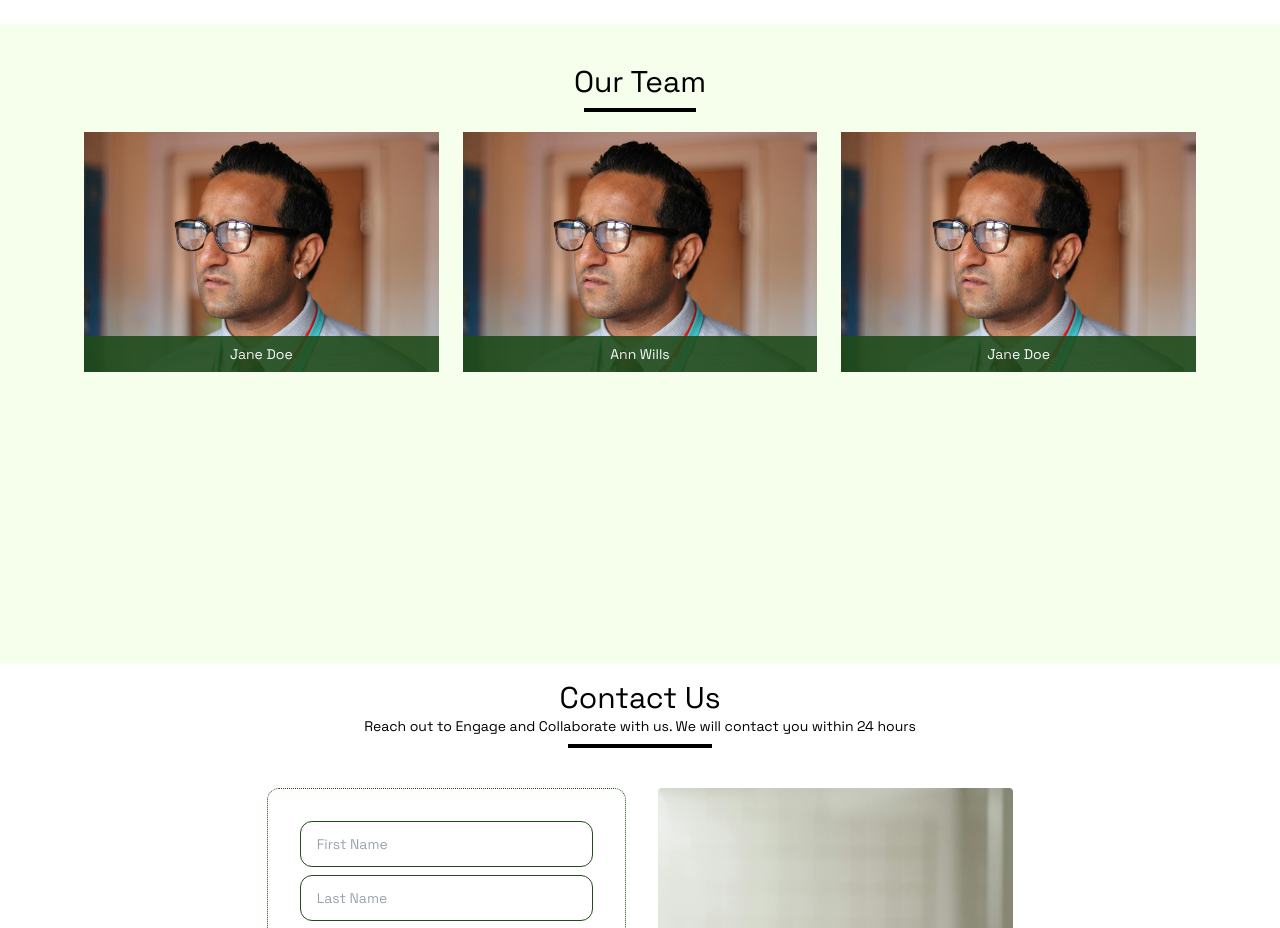
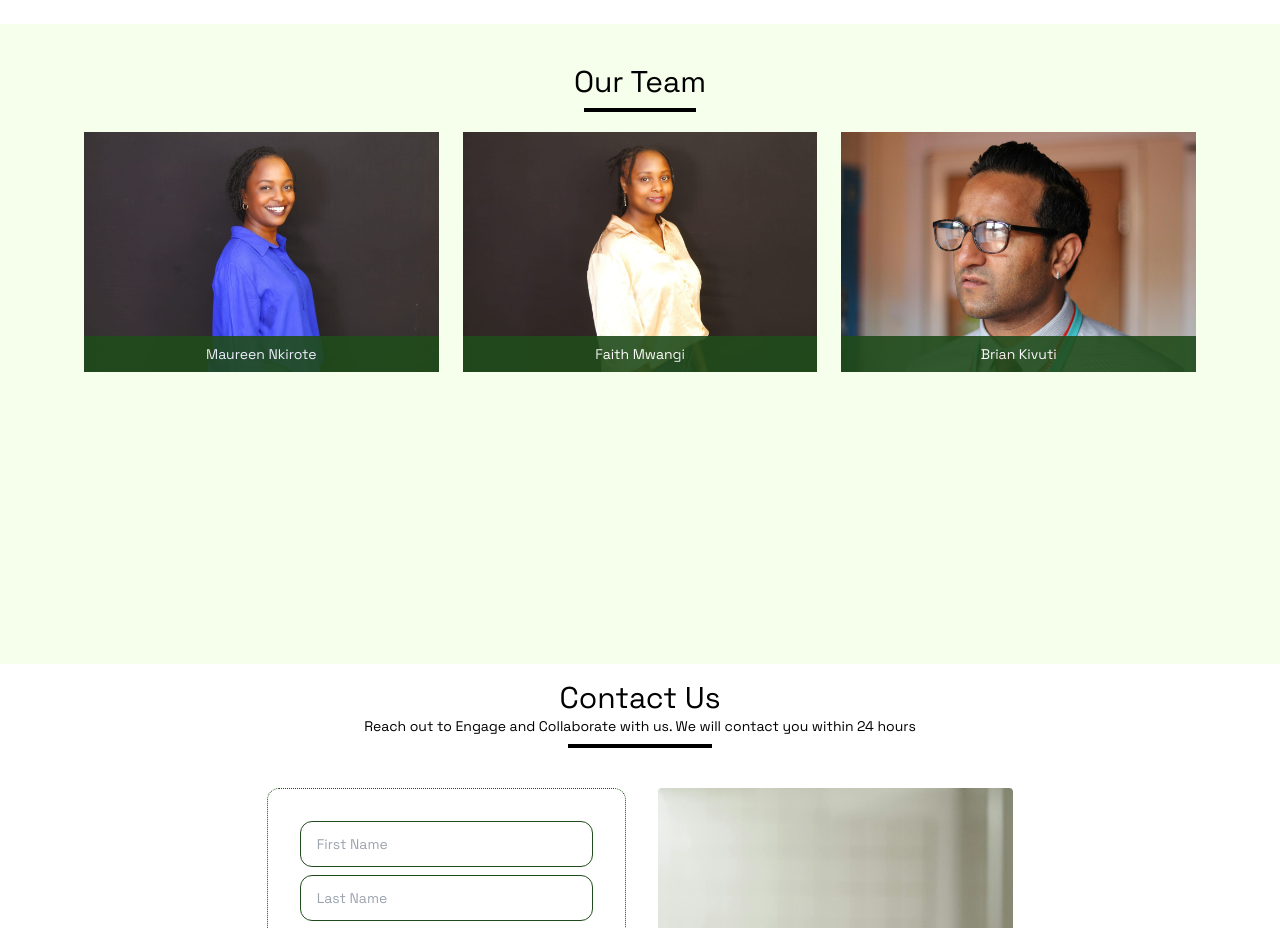
Before and after one commit to Muer-Solutions/Nuggets-V2, a Next.js app: page / in a window 1280 px wide. Shown: the part 2740-3668 px from the top of the page. Built offline with nearby package versions, Linux system fonts and the light colour scheme; a web font is replaced by a local one.

Commit message:
updated team images

```diff
--- a/src/assets/data.js
+++ b/src/assets/data.js
@@ -48,18 +48,18 @@ export const products = [
 
   export const team = [
     {
-      img: "/profile.jpg",
-      name: "Jane Doe",
-      field: "Design and User Experience",
+      img: "/maureen.jpeg",
+      name: "Maureen Nkirote",
+      field: "RDN- Director",
+    },
+    {
+      img: "/faith.jpeg",
+      name: "Faith Mwangi",
+      field: "RDN- Director",
     },
     {
       img: "/profile.jpg",
-      name: "Ann Wills",
-      field: "Vocabulary and Arts",
-    },
-    {
-      img: "/profile.jpg",
-      name: "Jane Doe",
+      name: "Brian Kivuti",
       field: "Technology Expert",
     },
   ];
```
Also changed, not shown: public/faith.jpeg (added), public/maureen.jpeg (added).
